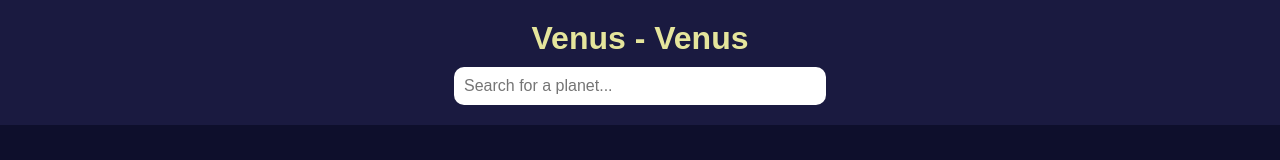
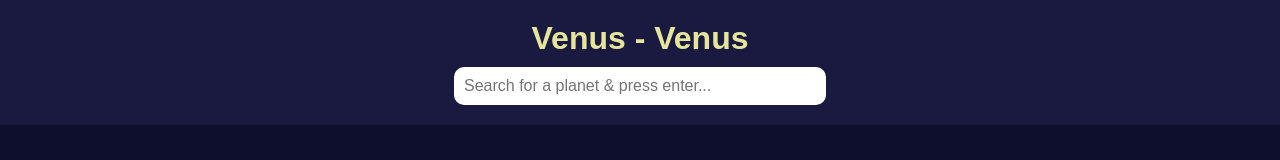
Before and after one commit to Hassecodes/Solar-system, a plain HTML site: page venus.html in a window 1280 px wide. Shown: the top 160 px of the page. Drawn offline with Linux system fonts and the light colour scheme; no server answers.

Commit message:
Update venus.html
ändring i placeholder "search" då jag glömde det innan

```diff
--- a/venus.html
+++ b/venus.html
@@ -21,7 +21,7 @@
       <input
         type="text"
         id="searchInput"
-        placeholder="Search for a planet..."
+        placeholder="Search for a planet & press enter..."
       />
     </header>
 
```
